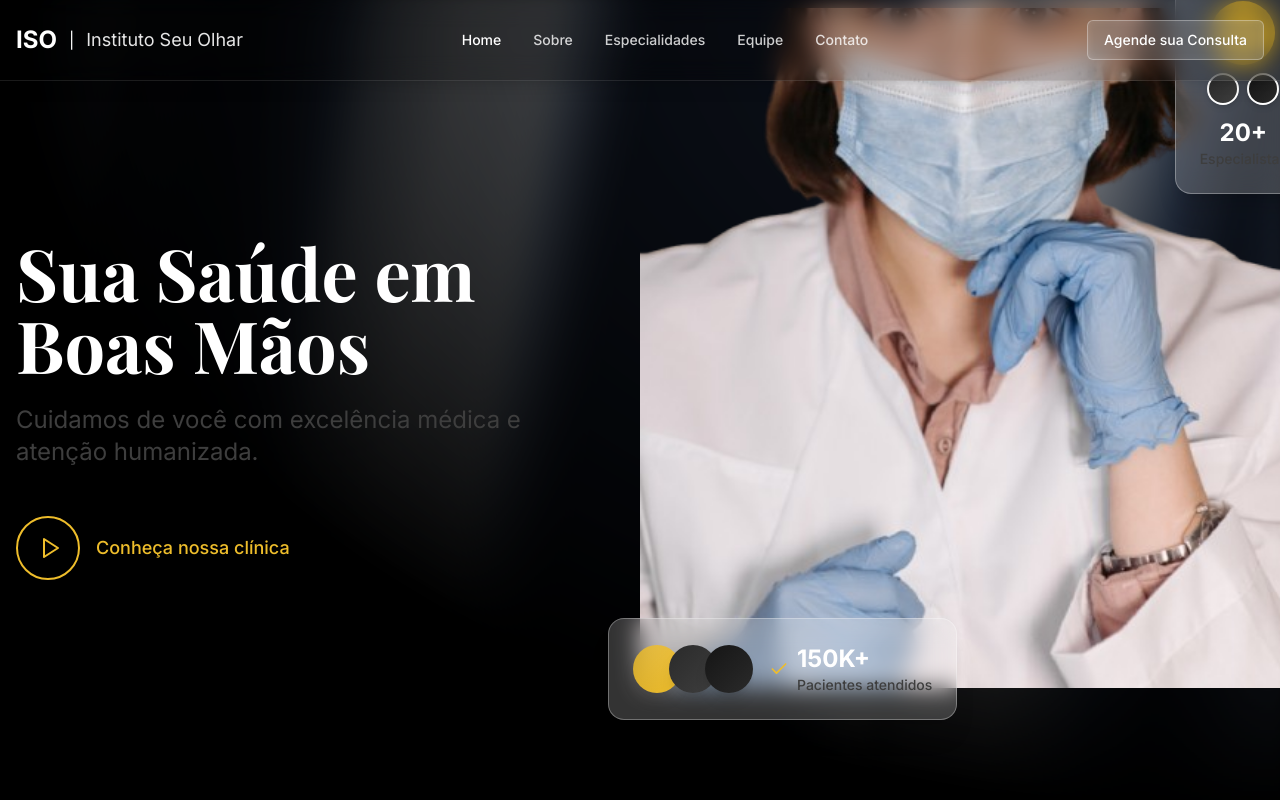
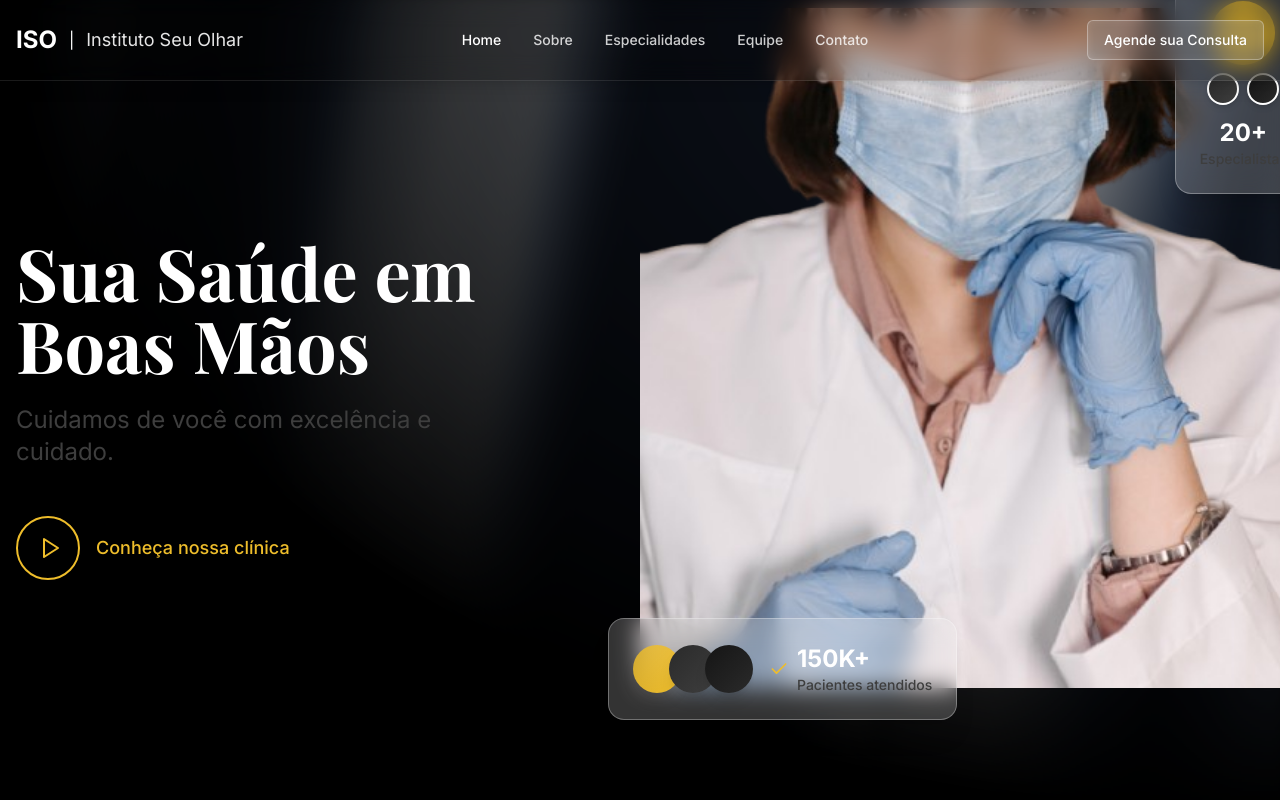
Before and after one commit to ascef182/clinic-iso, a React (Vite) app: page / in a window 1280 px wide. Shown: the top 800 px of the page. Built offline with nearby package versions, Linux system fonts and the light colour scheme.

Commit message:
Code edited in Lovable Code Editor
Edited UI in Lovable

```diff
--- a/src/pages/Index.tsx
+++ b/src/pages/Index.tsx
@@ -54,7 +54,7 @@ export default function Index() {
                   <span className="text-white">Boas Mãos</span>
                 </h1>
                 <p className="text-xl md:text-2xl text-custom-light-gray leading-relaxed max-w-lg">
-                  Cuidamos de você com excelência médica e atenção humanizada.
+                  Cuidamos de você com excelência e cuidado.
                 </p>
               </div>
 
```
